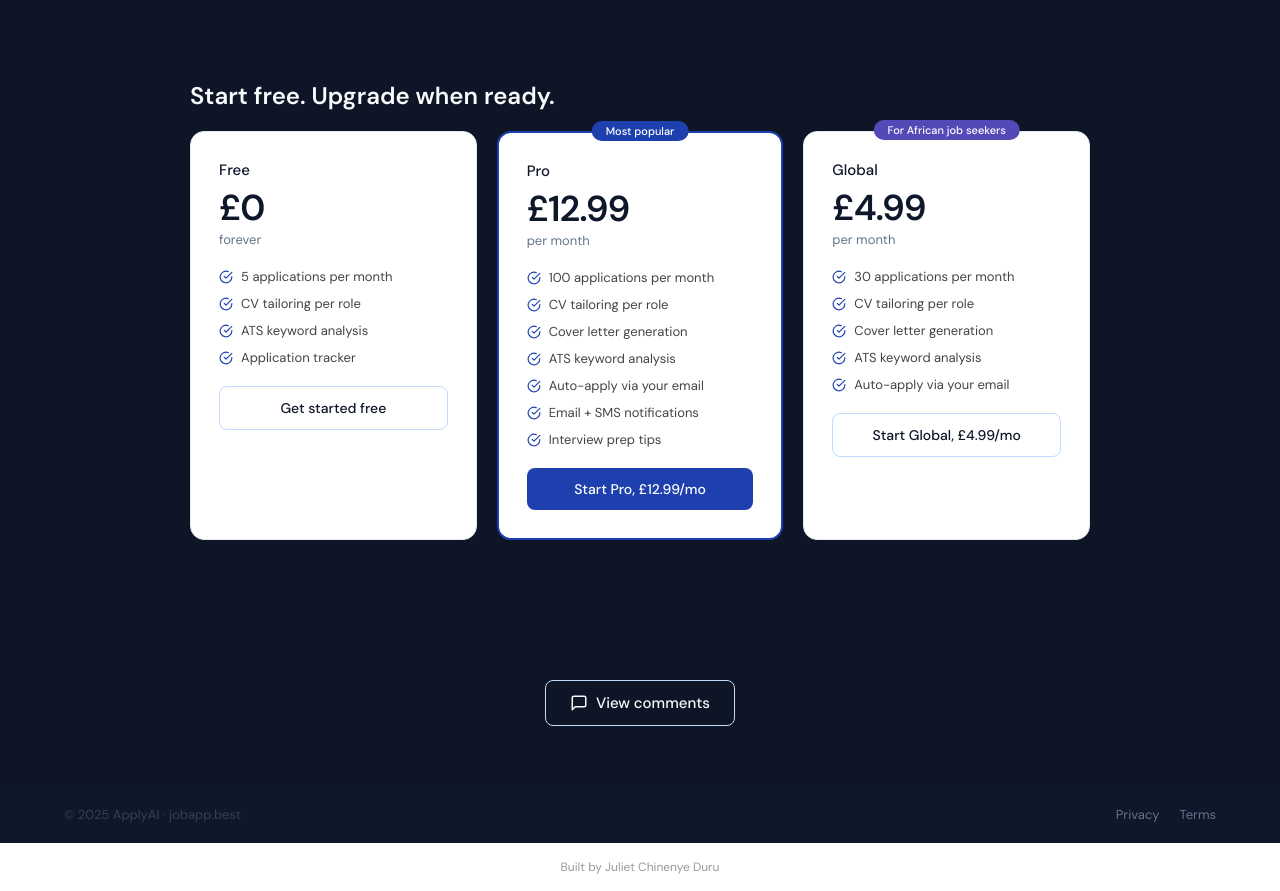
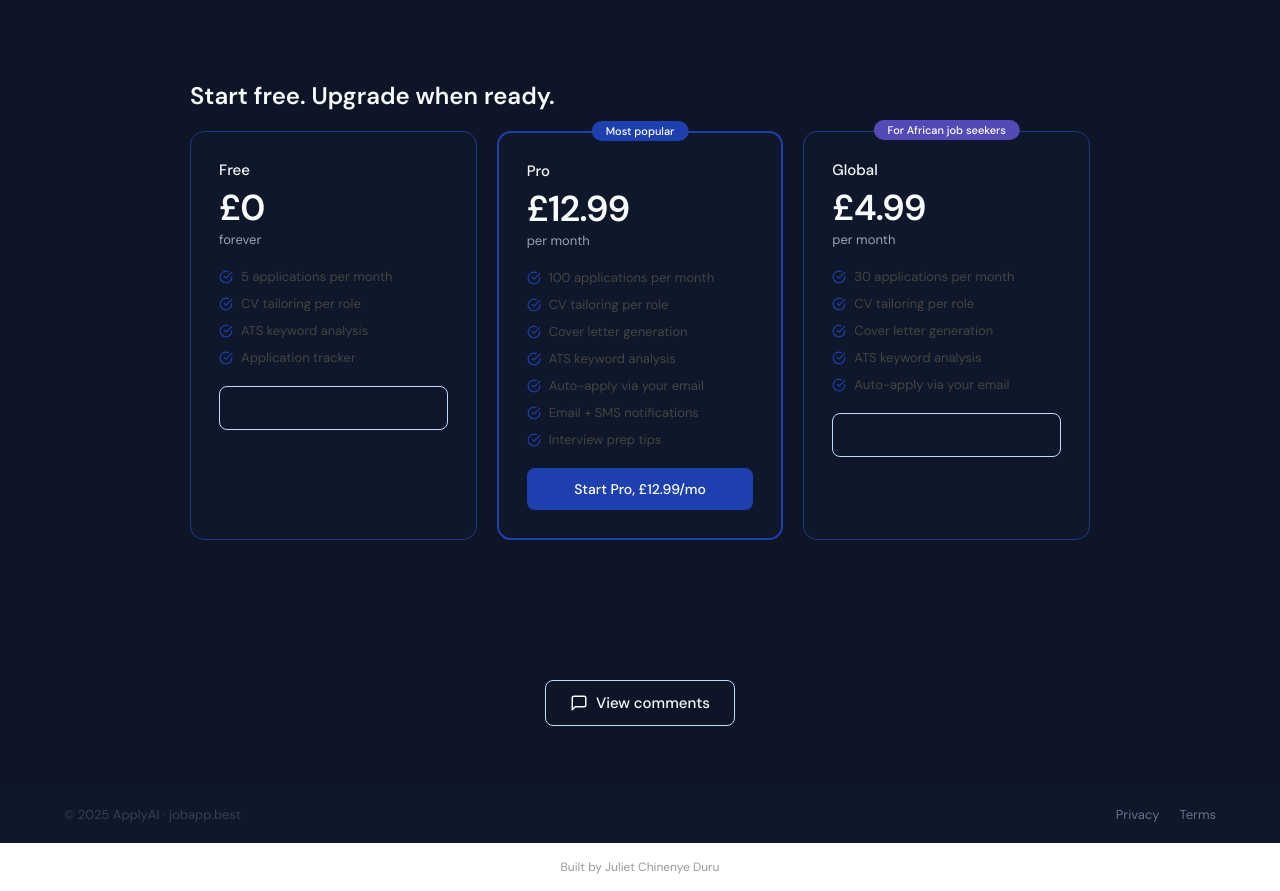
Before and after one commit to JulietChinenyeDuru/African-Entrepreneurship-main, a Next.js app: page / in a window 1280 px wide. Shown: the part 1000-1891 px from the top of the page. Built offline with nearby package versions, Linux system fonts and the light colour scheme.

Commit message:
feat: navy blue pricing cards with white text

```diff
--- a/app/page.tsx
+++ b/app/page.tsx
@@ -123,12 +123,12 @@
           <h2 style={{ textAlign: 'center', fontSize: 32, fontWeight: 500, marginBottom: 48 }} style={{ color: '#F8FAFC' }}>Start free. Upgrade when ready.</h2>
           <div style={{ display: 'grid', gridTemplateColumns: 'repeat(auto-fit,minmax(240px,1fr))', gap: 20 }}>
             {PLANS.map(plan => (
-              <div key={plan.name} style={{ background: '#ffffff', borderRadius: 14, border: plan.highlight ? '2px solid #1E40AF' : '1px solid #E2E8F0', padding: '28px', position: 'relative' }}>
+              <div key={plan.name} style={{ background: '#0F172A', borderRadius: 14, border: plan.highlight ? '2px solid #1E40AF' : '1px solid #1E3A8A', padding: '28px', position: 'relative' }}>
                 {plan.highlight && <div style={{ position: 'absolute', top: -12, left: '50%', transform: 'translateX(-50%)', background: '#1E40AF', color: '#fff', fontSize: 11, fontWeight: 500, padding: '3px 14px', borderRadius: 10, whiteSpace: 'nowrap' }}>Most popular</div>}
                 {plan.note && <div style={{ position: 'absolute', top: -12, left: '50%', transform: 'translateX(-50%)', background: '#534AB7', color: '#fff', fontSize: 11, fontWeight: 500, padding: '3px 14px', borderRadius: 10, whiteSpace: 'nowrap' }}>{plan.note}</div>}
-                <div style={{ fontSize: 15, fontWeight: 500, marginBottom: 4, color: '#0F172A' }}>{plan.name}</div>
-                <div style={{ fontSize: 36, fontWeight: 600, letterSpacing: -1, color: '#0F172A' }}>{plan.price}</div>
-                <div style={{ fontSize: 13, color: '#64748B', marginBottom: 20 }}>{plan.period}</div>
+                <div style={{ fontSize: 15, fontWeight: 500, marginBottom: 4, color: '#F8FAFC' }}>{plan.name}</div>
+                <div style={{ fontSize: 36, fontWeight: 600, letterSpacing: -1, color: '#F8FAFC' }}>{plan.price}</div>
+                <div style={{ fontSize: 13, color: '#94A3B8', marginBottom: 20 }}>{plan.period}</div>
                 {plan.features.map(f => (
                   <div key={f} style={{ display: 'flex', alignItems: 'center', gap: 8, marginBottom: 10 }}>
                     <CheckCircle size={14} color="#1E40AF" style={{ flexShrink: 0 }}/>
```
